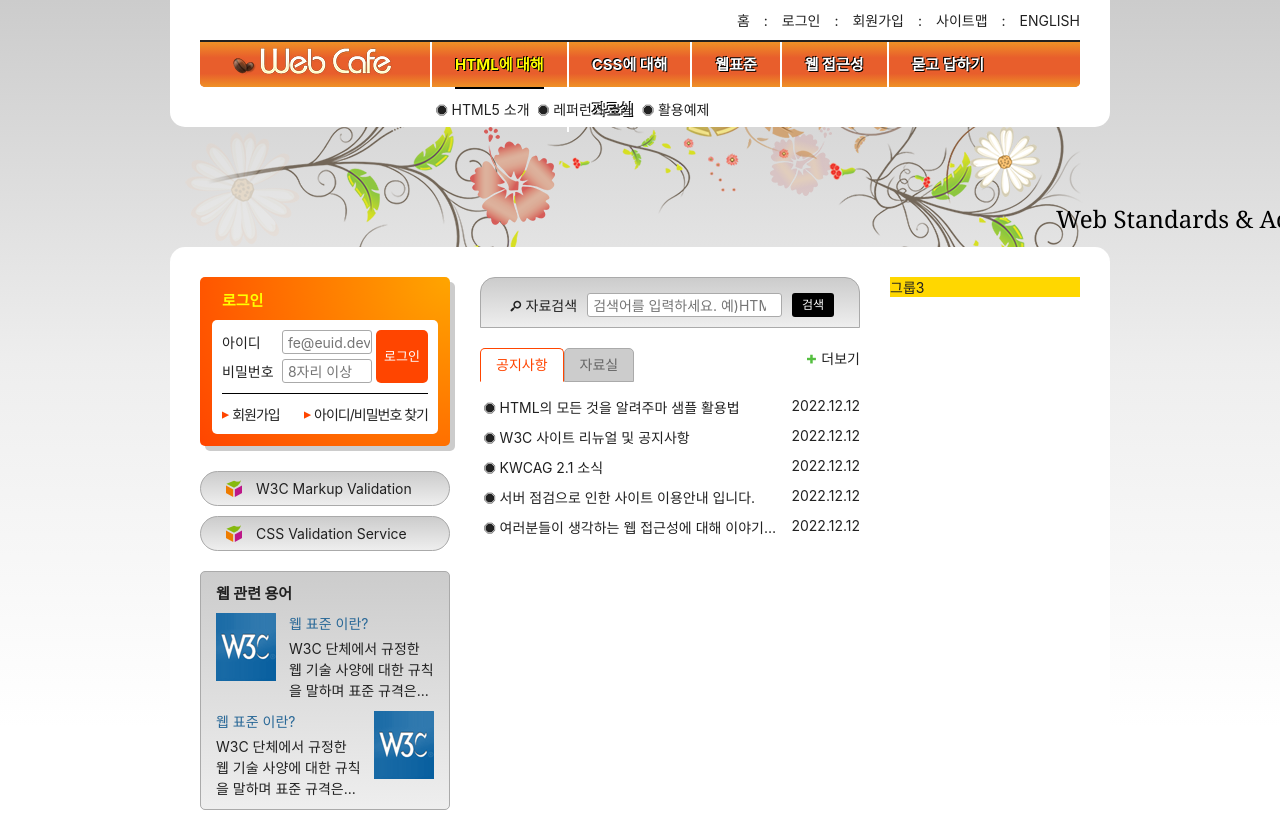
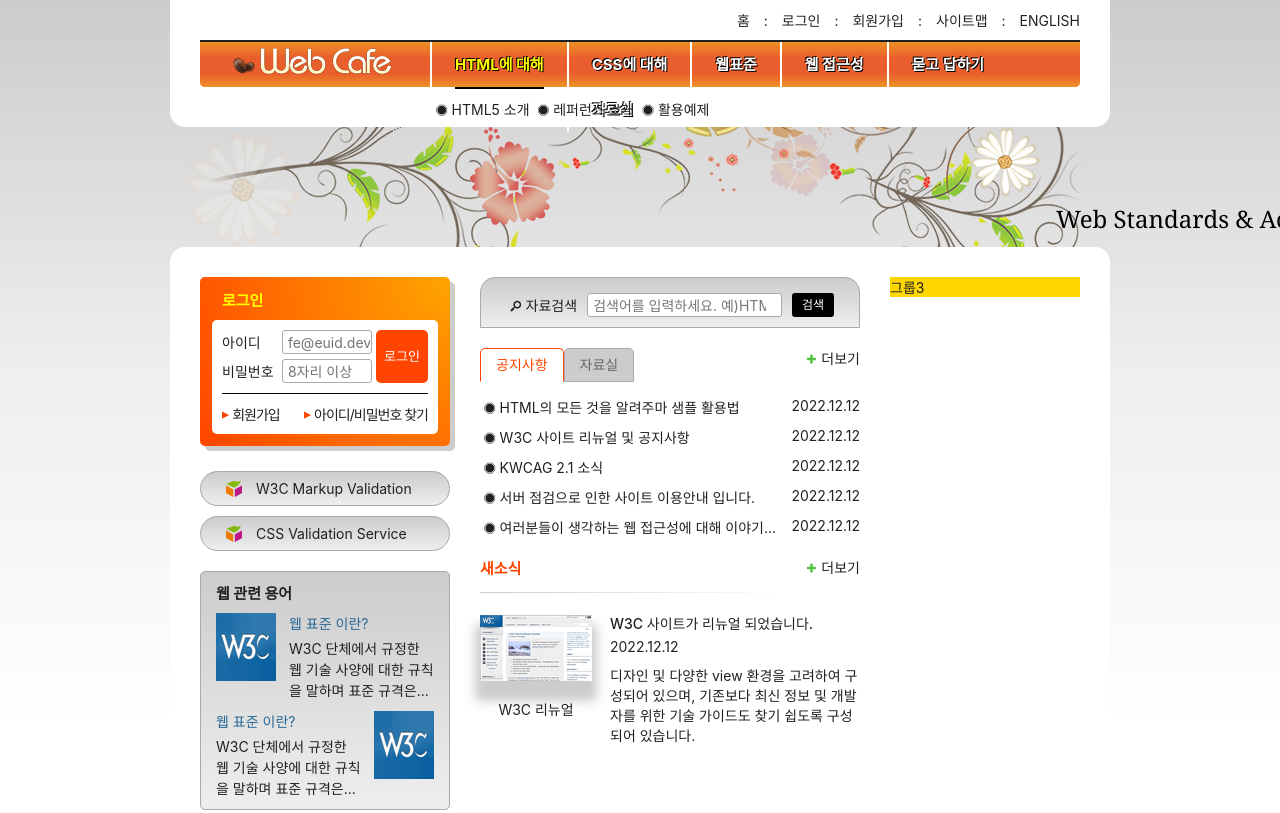
Before and after one commit to Majesty-jun/HTML5, a plain HTML site: page index.html in a window 1280 px wide. Shown: the top 813 px of the page. Drawn offline with Linux system fonts and the light colour scheme; a web font is replaced by a local one.

Commit message:
Complete news board

```diff
--- a/index.html
+++ b/index.html
@@ -8,6 +8,7 @@
   <link rel="stylesheet" as="style" crossorigin href="https://cdn.jsdelivr.net/gh/orioncactus/pretendard@v1.3.6/dist/web/static/pretendard.css" />
   <link rel="stylesheet" href="./styles/style.css" />
   <script src="./js/main.js" defer></script>
+  <script src="./js/menu-tab.js"></script>
 </head>
 <body>
   <header class="header">
@@ -266,6 +267,25 @@
           <a href="/" class="board-more icon-plus" aria-labelledby="archiveButton">더보기</a>
         </div>
       </div>
+      <section class="news">
+        <h2 class="news-title">새소식</h2>
+        <a href="/" class="news-link">
+          <article class="news-item">
+            <h3 class="news-item-title">W3C 사이트가 리뉴얼 되었습니다.</h3>
+            <time class="news-item-date" datetime="2022-12-13T09:30:23">2022.12.12</time>
+            <p class="news-item-brief">
+              디자인 및 다양한 view 환경을 고려하여 구성되어 있으며,
+              기존보다 최신 정보 및 개발자를 위한 기술 가이드도
+              찾기 쉽도록 구성되어 있습니다.
+            </p>
+            <figure class="news-item-thumbnail">
+              <img src="assets/news.gif" alt="W3C 사이트가 HTML5 발표 후 새롭게 리뉴얼 된 모습" />
+              <figcaption>W3C 리뉴얼</figcaption>
+            </figure>
+          </article>
+        </a>
+        <a href="/" class="icon-plus news-more more" title="새소식">더보기</a>
+      </section>
     </div>
     <div class="group group3">그룹3</div>
   </main>
--- a/js/menu-tab.js
+++ b/js/menu-tab.js
@@ -22,3 +22,15 @@
     }
   });
 });
+// tab 요소에 클릭 이벤트를 추가한다.
+$('.tab').on('click', function(e) {
+  e.preventDefault();
+  // 클릭한 tab 요소에 aria-selected=true로 지정하고
+  // 형제요소중에 자신 tab 이외의 나머지 tab 요소들을 aria-selected=false로 지정한다.
+  $(this).attr('aria-selected', true).siblings().attr('aria-selected', false);
+  $(this).attr('class', 'tab is-select').siblings().attr('class', 'tab');
+
+  var selectedId = "#"+$(this).attr('aria-controls');
+  //자신은 보이게하고 다른 tabpanel은 보이지 않게 지정한다.
+  $(selectedId).addClass('is-select').siblings().removeClass('is-select');
+});
--- a/styles/style.css
+++ b/styles/style.css
@@ -558,6 +558,66 @@
   color: hsla(110, 50%,50%, 1);
 }
 
+/*  */
+.news {
+  position: relative;
+  margin-top: 20px;
+}
+
+.news::before {
+  content: "";
+  position: absolute;
+  top: 35px;
+  left: 0;
+  width: 80%;
+  height: 1px;
+  background: #aaa linear-gradient(to right, #ccc, #fff);
+}
+
+.news-title {
+  color: orangered;
+  font-weight: 700;
+  font-size: 1.5rem;
+}
+
+.news-link {
+  display: block;
+}
+
+.news-item {
+  margin-top: 35px;
+  padding-left: 130px;
+  position: relative;
+}
+
+.news-item-title {
+  font-weight: 500;
+}
+
+.news-item-date {
+  display: block;
+  margin: 5px 0 10px;
+}
+
+.news-item-thumbnail {
+  position: absolute;
+  top: 2px;
+  left: 0;
+  text-align: center;
+}
+
+.news-item-thumbnail img {
+  box-shadow: 0 15px 10px 5px #ccc;
+  margin-bottom: 15px;
+}
+
+.news-more {
+  position: absolute;
+  padding: 8px;
+  top: -8px;
+  right: -8px;
+}
+
 /* 슬로건 */
 .slogan {
   background: skyblue;
```
